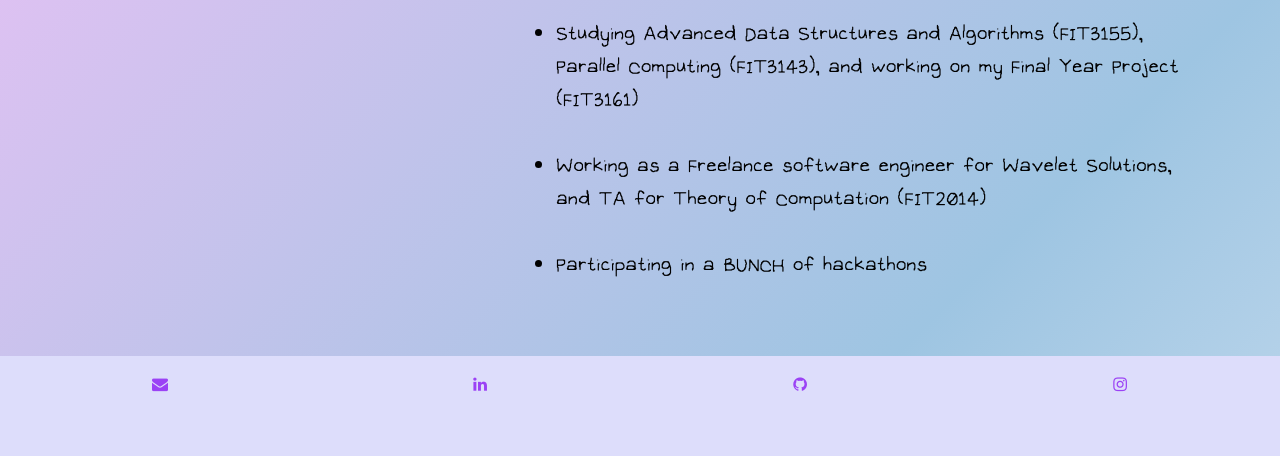
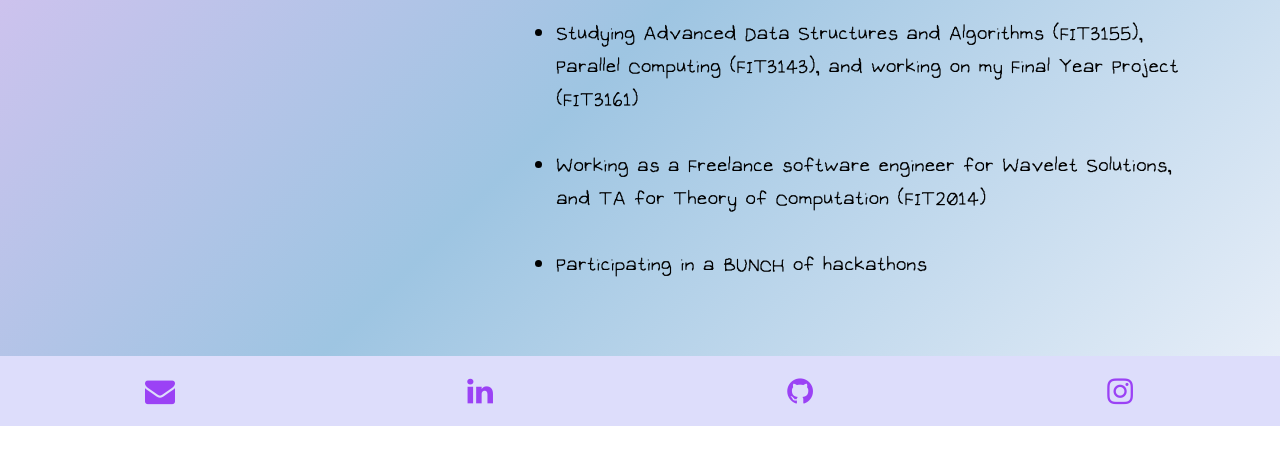
Before and after one commit to brightcosmo/website, a plain HTML site: page index.html in a window 1280 px wide. Shown: the part 613-1069 px from the top of the page. After the commit the page ends 1039 px from the top, so only its background shows below. Drawn offline with Linux system fonts and the light colour scheme; a web font is replaced by a local one.

Commit message:
Visual tweaks

```diff
--- a/css/styles.css
+++ b/css/styles.css
@@ -6,13 +6,13 @@
 
 @keyframes gradient {
 	0% {
-		background-position: 0% 50%;
+		background-position: 50% 0%;
 	}
 	50% {
-		background-position: 100% 50%;
+		background-position: 50% 100%;
 	}
 	100% {
-		background-position: 0% 50%;
+		background-position: 50% 0%;
 	}
 }
 
@@ -55,8 +55,8 @@ main {
     min-height: 86%;
     min-width: 100%;
 
-    background: linear-gradient(135deg, #fefbff, #a168f9, #c8a4e9, #f6c0f8, #9ec5e2, #fefbff);
-	background-size: 400% 400%;
+    background: linear-gradient(135deg,#a168f9, #a168f9, #c8a4e9, #f6c0f8, #9ec5e2, #fefbff, #fefbff);
+	background-size: 350% 350%;
 	animation: gradient 10s ease infinite;
 
     backdrop-filter: blur(8px);
@@ -89,15 +89,14 @@ footer {
     min-width: 100%;
 
     background-color: rgb(221, 221, 251);
+    font-size: 30px;
 }
 
 .fa {
     padding: 20px;
-    font-size: 50px;
     width: 100px;
     text-align: center;
     text-decoration: none;
-    height: 100px;
   }
 
   .fa:hover {
```
